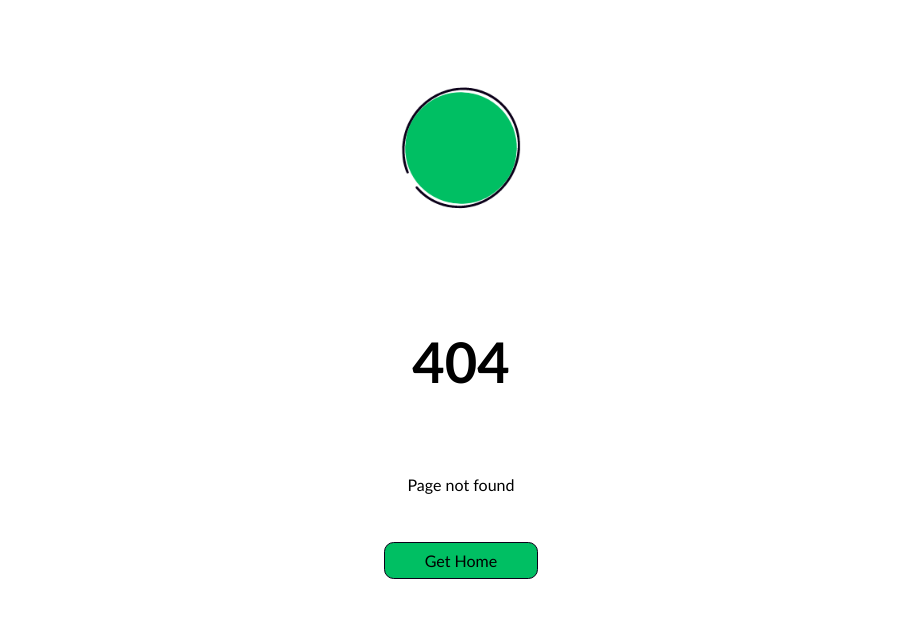
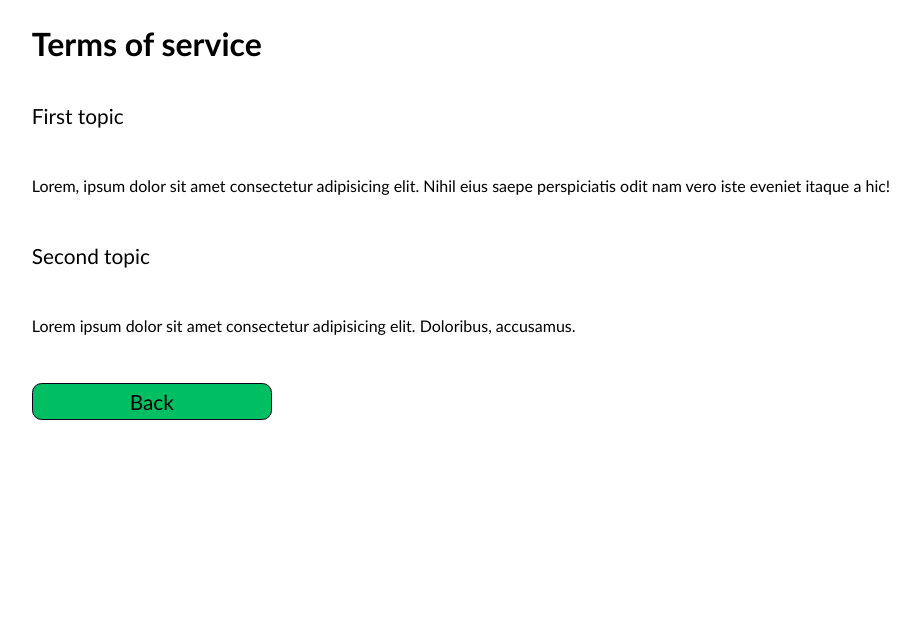
Before and after one commit to amik33/44-grupe-todo-classic, a React (Create React App) app: page /terms in a window 1280 px wide. Before the commit this address had no page. Shown: the top 618 px of the page, without its empty margins (179-1099 px from the left). Built offline with nearby package versions, Linux system fonts and the light colour scheme.

Commit message:
initial commit

```diff
--- a/src/App.jsx
+++ b/src/App.jsx
@@ -8,6 +8,7 @@ import { Create } from './pages/Create';
 import { Login } from './pages/Login';
 import { Content } from './pages/Content';
 import { Tasks } from './pages/Tasks';
+import { Terms } from './pages/Terms';
 // import { Layout } from './layout/Layout';
 // import { LayoutTwo } from './layout/LayoutTwo';
 
@@ -27,6 +28,7 @@ function App() {
             <Route path="/login" element={<Login />} />
             <Route path="/content" element={<Content />} />
             <Route path="/tasks" element={<Tasks />} />
+            <Route path="/terms" element={<Terms />} />
             <Route path="*" element={<Page404 />} />
           {/* </Route> */}
 
--- a/src/pages/Create.jsx
+++ b/src/pages/Create.jsx
@@ -34,7 +34,7 @@ export function Create () {
                     <input onChange={updatePassword} value={password} id='password' type='password' placeholder='Password' />
                 </div>
                 <div className={style.read}>
-                    <Link className={style.btn} to='/team'></Link>
+                    <Link className={style.btn} to='/terms'></Link>
                     <p>Agree to our TOS (read)</p>
                 </div>
                 <div className={style.row}>
--- a/src/pages/Create.module.css
+++ b/src/pages/Create.module.css
@@ -9,8 +9,8 @@
 }
 h3 {
     font-size: 2rem;
-    text-align:left;
-    padding: 0.3rem 4rem;
+    text-align: left;
+    padding: 0.5rem 3rem;
 }
 .form {
     display: grid;
@@ -25,6 +25,15 @@ h3 {
     padding: 0.3rem 0.5rem;
     font-size: 1rem;
     border-radius: 0.6rem;
+}
+.description {
+    font-size: 1.3rem;
+    text-align: left;
+}
+.info {
+
+    text-align: left;
+
 }
 .read {
     display: flex;
@@ -66,6 +75,20 @@ h3 {
     border: 0.1rem solid #0B0019;
     user-select: none;
 }
+.buttonTerms {
+    display: flex;
+    flex-direction: column;
+    font-size: 1.3rem;
+    padding: 1rem 1rem;
+    background-color:#00BF63;
+    color: black;
+    line-height: 0.2rem;
+    text-decoration: none;
+    border-radius: 0.6rem;
+    border: 0.1rem solid #0B0019;
+    user-select: none;
+    width: 15rem;
+}
 .button:hover {
     background-color: white;
     color:black;
--- /dev/null
+++ b/src/pages/Terms.jsx
@@ -0,0 +1,25 @@
+import style from './Create.module.css';
+import { Link } from 'react-router-dom';
+
+
+
+export function Terms () {
+    return (
+        <div className={style.create}>
+            <form className={style.form}>
+                <h3>Terms of service</h3>
+                <div className={style.row}>
+                    <p className={style.description}>First topic</p>
+                    <p className={style.info}>Lorem, ipsum dolor sit amet consectetur adipisicing elit. Nihil eius saepe perspiciatis odit nam vero iste eveniet itaque a hic!</p>
+                </div>
+                <div className={style.row}>
+                    <p className={style.description}>Second topic</p>
+                    <p className={style.info} >Lorem ipsum dolor sit amet consectetur adipisicing elit. Doloribus, accusamus.</p>
+                </div>
+                <div className={style.row}>
+                    <Link className={style.buttonTerms} to='/create'>Back</Link>
+                </div>
+            </form>
+        </div>
+    )
+};
```
